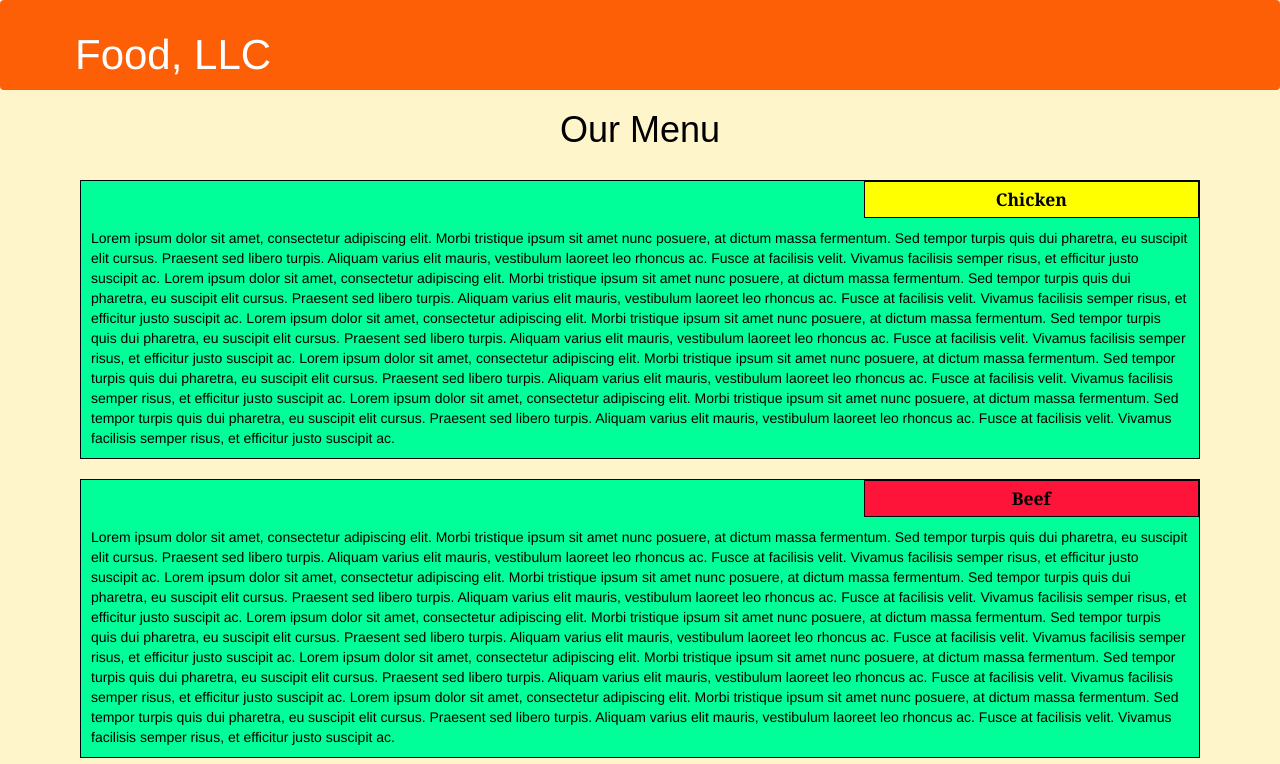
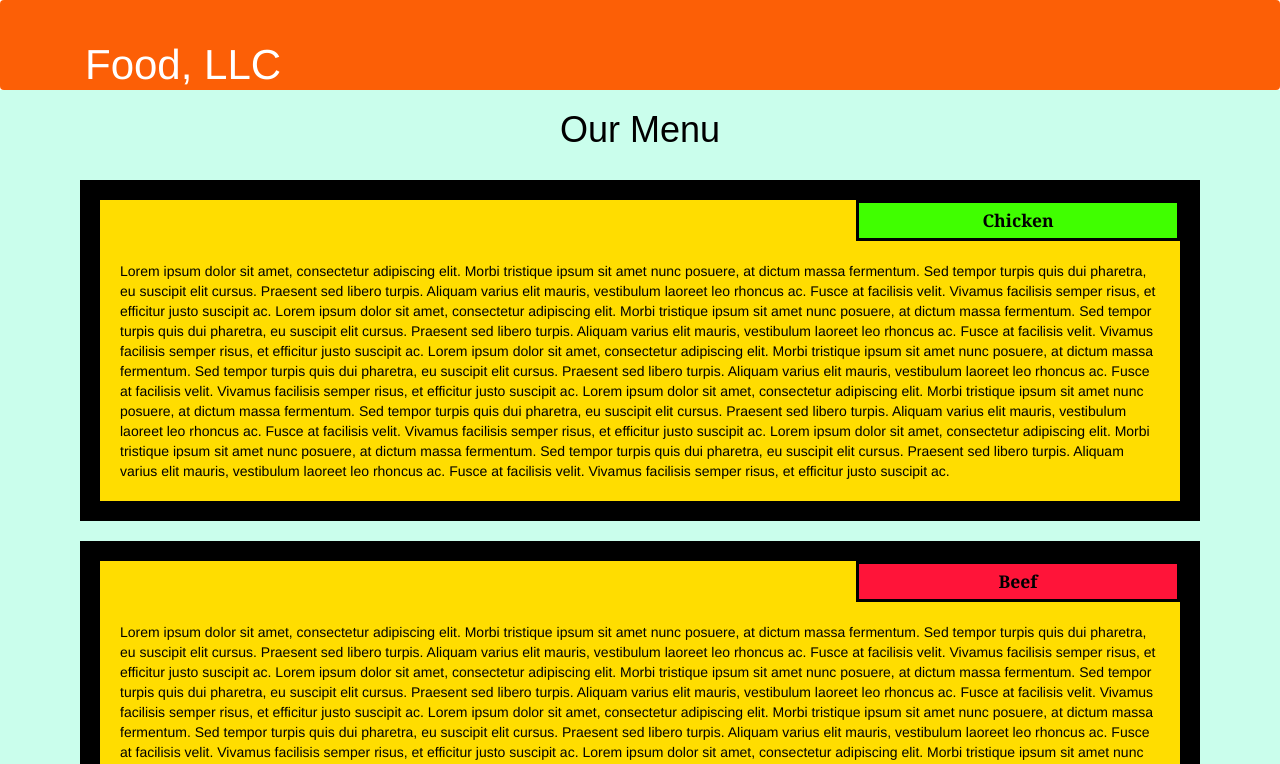
Before and after one commit to sabmohmayahaii1212/blahh, a plain HTML site: page index.html in a window 1280 px wide. Shown: the top 764 px of the page. Drawn offline with Linux system fonts and the light colour scheme; a script that the page names is missing.

Commit message:
Update styles.css

```diff
--- a/styles.css
+++ b/styles.css
@@ -5,19 +5,18 @@
 }
 
 h1 {
-	font-family: Brushstroke, fantasy;
+	font-family: helvectica, fantasy;
 	color: #000000;
 }
 
 body {
-	background-image: url("background.jpg");
-	background-color: #FEF5CA;
+	background-color: #cafeec;
 
 }
 
 p {
 	padding: 10px;
-	margin: 0;
+	margin: 10px;
 }
 
 .container {
@@ -30,8 +29,8 @@ p {
 }
 
 section {
-	border:	1px solid black;
-	background-color: #00FF99;
+	border:	20px solid black;
+	background-color: #ffdd00;
 	width: 100%;
 	height: auto;
 	font-family: Helvetica;
@@ -41,7 +40,7 @@ section {
 }
 
 #chicken {
-	border: 1px solid black;
+	border: 3px solid black;
 	text-align: center;
 	width: 30%;
 	margin-left: 70%;
@@ -51,11 +50,11 @@ section {
 	margin-bottom: 0;
 	margin-top: 0;
 	padding: 5px;
-	background-color: #FFFF00;
+	background-color: #40ff00;
 }
 
 #beef {
-	border: 1px solid black;
+	border: 3px solid black;
 	text-align: center;
 	width: 30%;
 	margin-left: 70%;
@@ -69,7 +68,7 @@ section {
 }
 
 #sushi {
-	border: 1px solid black;
+	border: 3px solid black;
 	text-align: center;
 	width: 30%;
 	margin-left: 70%;
@@ -101,17 +100,17 @@ section {
 .navbar-brand {
   font-size: 2em;
   border: 0 0 10px 10px;
-  color: #FFFFFF;
+  color: #a369ff;
 }
 
 #header-nav {
   border: 0;
   background-color: #FC5F06;
-  color: #FFFFFF;
+  color: #a369ff;
 }
 
 .navbar-header button.navbar-toggle, .navbar-header .icon-bar {
-  border: 1px solid #61122f;
+  border: 1px solid #a369ff;
 }
 .navbar-header button.navbar-toggle {
   clear: both;
```
